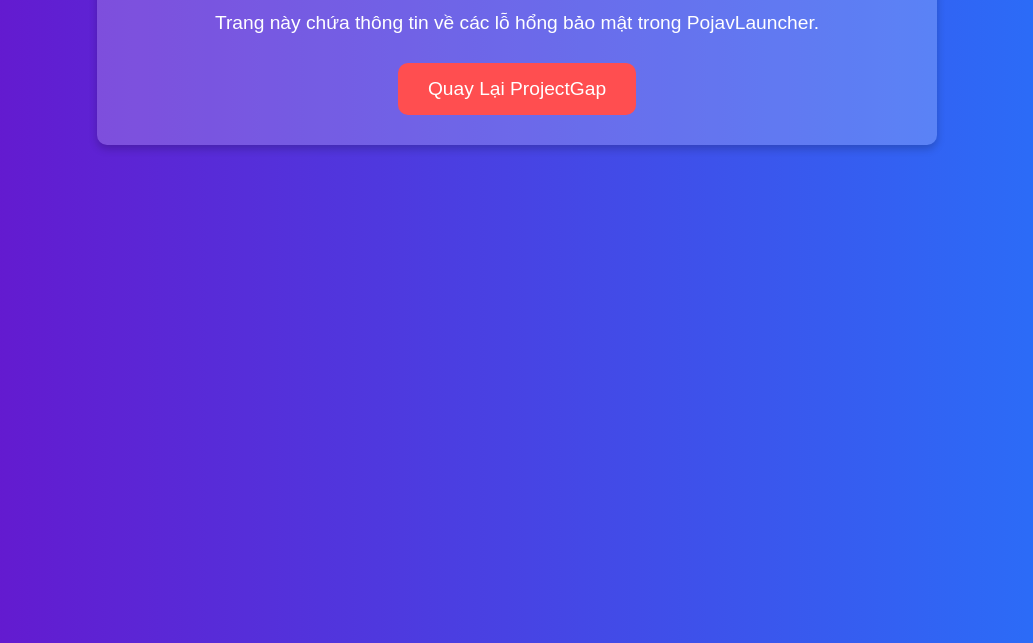
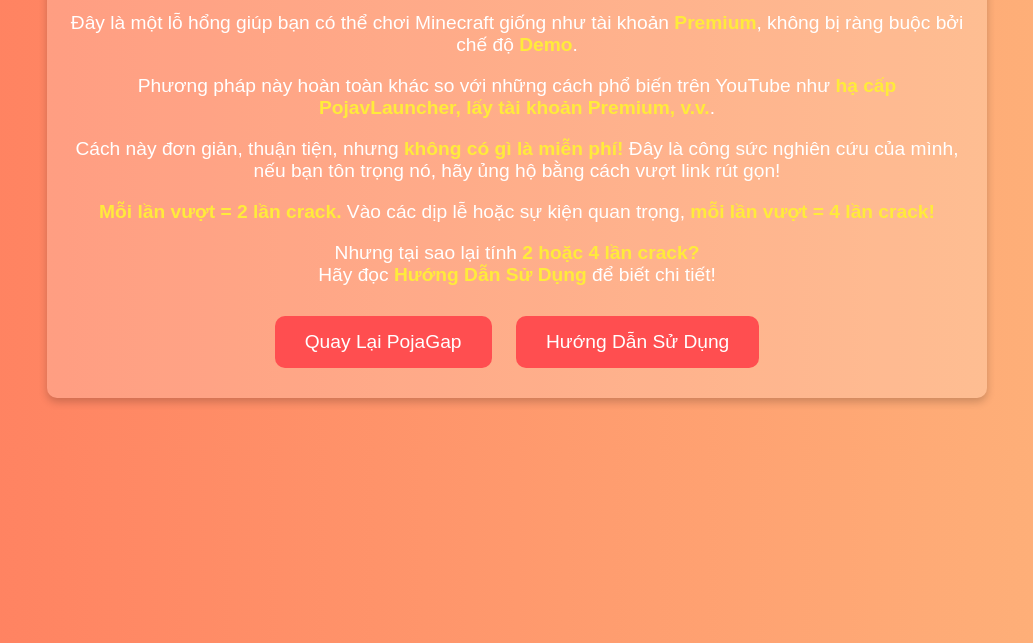
Before and after one commit to TheLazyGap2412/TheLazyGap2412.github.io, a plain HTML site: page ProjectGap/PojaGap/index.html in a window 1280 px wide. Shown: the part 157-800 px from the top of the page, without its empty margins (123-1156 px from the left). Drawn offline with Linux system fonts and the light colour scheme.

Commit message:
Update index.html

```diff
--- a/ProjectGap/PojaGap/index.html
+++ b/ProjectGap/PojaGap/index.html
@@ -3,18 +3,18 @@
 <head>
     <meta charset="UTF-8">
     <meta name="viewport" content="width=device-width, initial-scale=1.0">
-    <title>Lỗ Hổng PojavLauncher</title>
+    <title>Lỗ Hổng Xóa Trạng Thái Demo</title>
     <style>
         body {
             font-family: Arial, sans-serif;
             margin: 0;
             padding: 0;
-            background: linear-gradient(to right, #6a11cb, #2575fc);
+            background: linear-gradient(to right, #ff7e5f, #feb47b);
             text-align: center;
             color: white;
         }
         .container {
-            max-width: 800px;
+            max-width: 900px;
             margin: 50px auto;
             background: rgba(255, 255, 255, 0.2);
             padding: 20px;
@@ -28,6 +28,10 @@
         p {
             font-size: 1.2em;
             animation: fadeIn 3s;
+        }
+        .highlight {
+            font-weight: bold;
+            color: #ffeb3b;
         }
         .button {
             background: #ff4e50;
@@ -51,9 +55,29 @@
 </head>
 <body>
     <div class="container">
-        <h1>Lỗ Hổng PojavLauncher</h1>
-        <p>Trang này chứa thông tin về các lỗ hổng bảo mật trong PojavLauncher.</p>
-        <button class="button" onclick="location.href='https://thelazygap2412.github.io/ProjectGap/'">Quay Lại ProjectGap</button>
+        <h1>Lỗ Hổng Giúp Xóa Bỏ Trạng Thái Demo</h1>
+        <p>
+            Đây là một lỗ hổng giúp bạn có thể chơi Minecraft giống như tài khoản <span class="highlight">Premium</span>,
+            không bị ràng buộc bởi chế độ <span class="highlight">Demo</span>.
+        </p>
+        <p>
+            Phương pháp này hoàn toàn khác so với những cách phổ biến trên YouTube như
+            <span class="highlight">hạ cấp PojavLauncher, lấy tài khoản Premium, v.v.</span>.
+        </p>
+        <p>
+            Cách này đơn giản, thuận tiện, nhưng <span class="highlight">không có gì là miễn phí!</span>
+            Đây là công sức nghiên cứu của mình, nếu bạn tôn trọng nó, hãy ủng hộ bằng cách vượt link rút gọn!
+        </p>
+        <p>
+            <span class="highlight">Mỗi lần vượt = 2 lần crack.</span> Vào các dịp lễ hoặc sự kiện quan trọng,
+            <span class="highlight">mỗi lần vượt = 4 lần crack!</span>
+        </p>
+        <p>
+            Nhưng tại sao lại tính <span class="highlight">2 hoặc 4 lần crack?</span>
+            <br> Hãy đọc <span class="highlight">Hướng Dẫn Sử Dụng</span> để biết chi tiết!
+        </p>
+        <button class="button" onclick="location.href='https://thelazygap2412.github.io/ProjectGap/PojaGap/'">Quay Lại PojaGap</button>
+        <button class="button" onclick="location.href='HDSD.html'">Hướng Dẫn Sử Dụng</button>
     </div>
 </body>
 </html>
```
